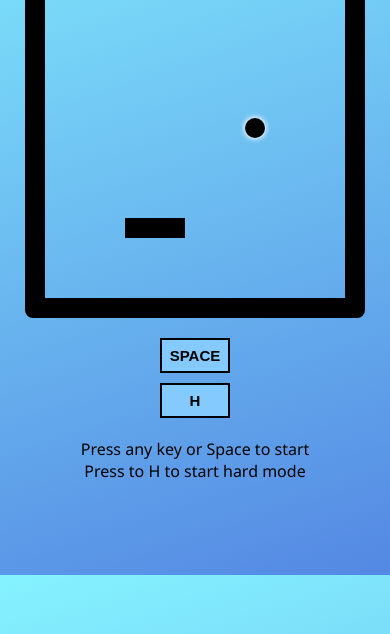
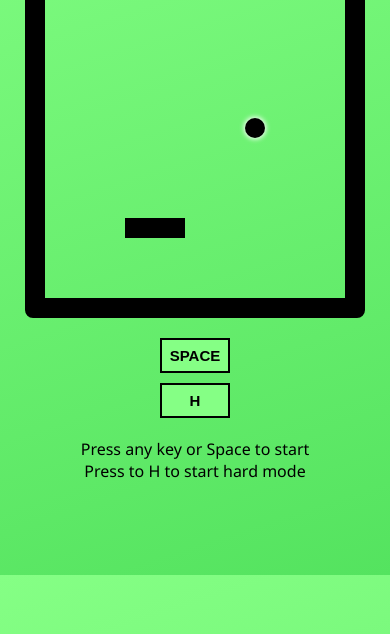
Before and after one commit to Dhruv187/Fading-Snake-Game, a plain HTML site: page Fading-Snake-Game/index.html in a window 390 px wide. Shown: the part 210-844 px from the top of the page. Drawn offline with Linux system fonts and the light colour scheme.

Commit message:
updated colour

```diff
--- a/Fading-Snake-Game/style.css
+++ b/Fading-Snake-Game/style.css
@@ -4,11 +4,11 @@ body {
   size: 17px;
   color: black;
   font-family: "Segoe UI", Tahoma, Geneva, Verdana, sans-serif;
-  background-color: #85caff;
+  background-color: #85ff85;
   background: linear-gradient(
     162deg,
-    rgb(133, 243, 255) 0%,
-    rgb(84, 136, 227) 100%
+    rgba(133, 255, 133, 1) 0%,
+    rgba(84, 227, 95, 1) 100%
   );
 }
 
@@ -68,7 +68,7 @@ footer {
 @media (max-width: 1024px) {
   .startbutton {
     display: block;
-    background-color: #85caff;
+    background-color: #85ff85;
     margin-top: 20px;
     width: 70px;
     font-weight: 600;
@@ -79,12 +79,12 @@ footer {
   }
   .startbutton:active {
     background-color: black;
-    color: #85caff;
-    border: 2px solid #85caff;
+    color: #85ff85;
+    border: 2px solid #85ff85;
   }
   #togglebutton {
     display: block;
-    background-color: #85caff;
+    background-color: #85ff85;
     margin-top: 10px;
     width: 70px;
     font-weight: 600;
@@ -95,8 +95,8 @@ footer {
   }
   #togglebutton:active {
     background-color: black;
-    color: #85caff;
-    border: 2px solid #85caff;
+    color: #85ff85;
+    border: 2px solid #85ff85;
   }
 }
 @media (max-width: 800px) {
@@ -106,11 +106,11 @@ footer {
     size: 17px;
     color: black;
     font-family: "Segoe UI", Tahoma, Geneva, Verdana, sans-serif;
-    background-color: #85caff;
+    background-color: #85ff85;
     background: linear-gradient(
       162deg,
-      rgb(133, 243, 255) 0%,
-      rgb(84, 136, 227) 100%
+      rgba(133, 255, 133, 1) 0%,
+      rgba(84, 227, 95, 1) 100%
     );
   }
   .title {
@@ -156,7 +156,7 @@ footer {
   }
   .startbutton {
     display: block;
-    background-color: #85caff;
+    background-color: #85ff85;
     margin-top: 20px;
     width: 70px;
     font-weight: 600;
@@ -167,12 +167,12 @@ footer {
   }
   .startbutton:active {
     background-color: black;
-    color: #85caff;
-    border: 2px solid #85caff;
+    color: #85ff85;
+    border: 2px solid #85ff85;
   }
   #togglebutton {
     display: block;
-    background-color: #85caff;
+    background-color: #85ff85;
     margin-top: 10px;
     width: 70px;
     font-weight: 600;
@@ -183,7 +183,7 @@ footer {
   }
   #togglebutton:active {
     background-color: black;
-    color: #85caff;
-    border: 2px solid #85caff;
+    color: #85ff85;
+    border: 2px solid #85ff85;
   }
 }
```
